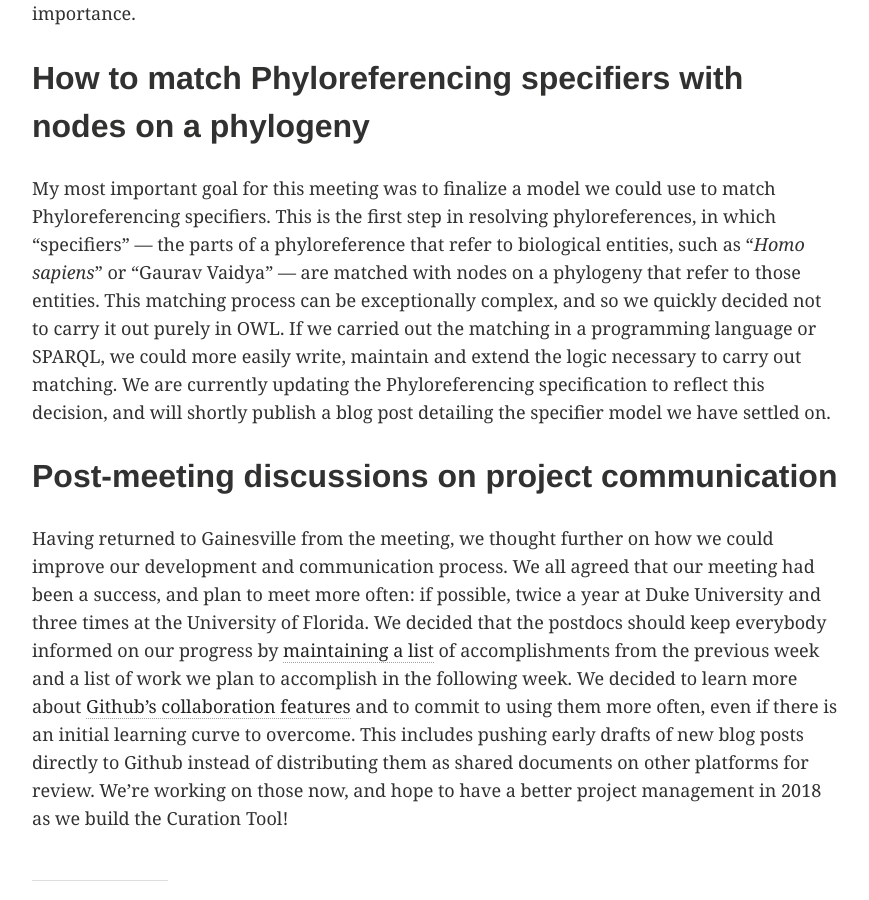
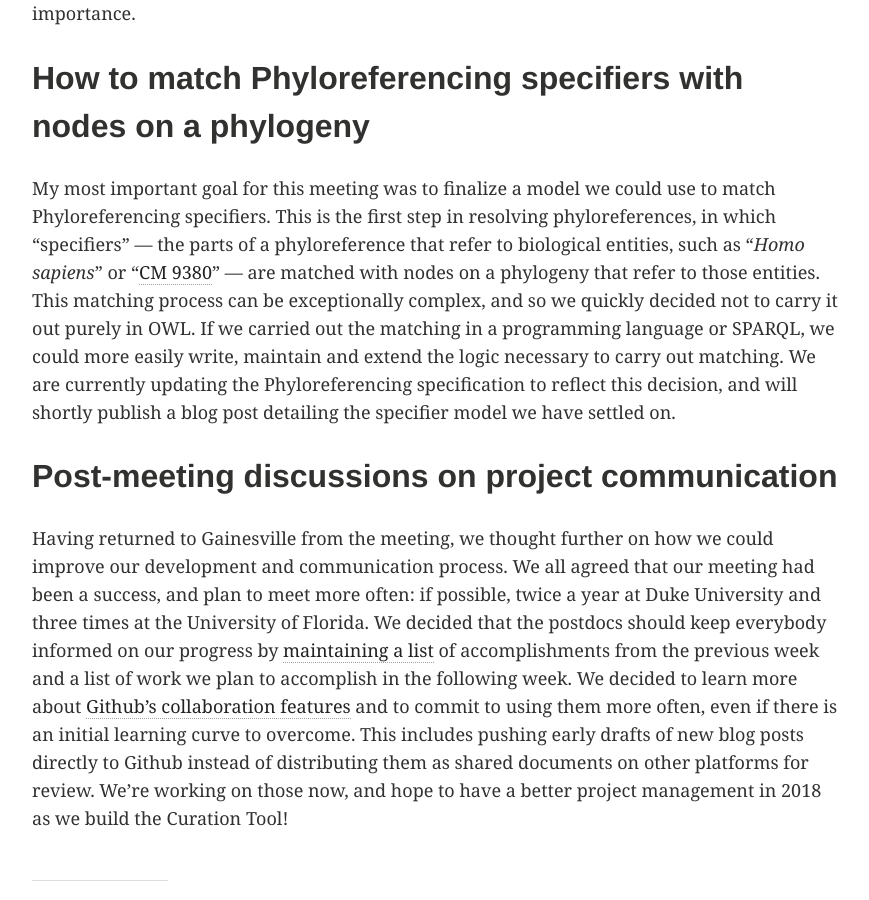
Before and after one commit to phyloref/phyloref.github.io, a Jekyll site: the page built from _posts/blog/2018-01-14-first-duke-university-meeting.md, in a window 1280 px wide and 900 px high, scrolled down 4862 px. Shown: the whole window, without its empty margins (64-933 px from the left). Built offline with Jekyll 4.4.1, drawn with Linux system fonts in a browser that asks for light colours; comment, search, counter and statistics services are not loaded.

Commit message:
Renamed example of a specimen from "Gaurav Vaidya" to "CM 9380" and linked to Wikipedia.

```diff
--- a/_posts/blog/2018-01-14-first-duke-university-meeting.md
+++ b/_posts/blog/2018-01-14-first-duke-university-meeting.md
@@ -45,7 +45,7 @@ We also reiterated the value of building a list of curated phyloreferences. Thes
 
 ## How to match Phyloreferencing specifiers with nodes on a phylogeny
 
-My most important goal for this meeting was to finalize a model we could use to match Phyloreferencing specifiers. This is the first step in resolving phyloreferences, in which “specifiers” — the parts of a phyloreference that refer to biological entities, such as “*Homo sapiens*” or “Gaurav Vaidya” — are matched with nodes on a phylogeny that refer to those entities. This matching process can be exceptionally complex, and so we quickly decided not to carry it out purely in OWL. If we carried out the matching in a programming language or SPARQL, we could more easily write, maintain and extend the logic necessary to carry out matching. We are currently updating the Phyloreferencing specification to reflect this decision, and will shortly publish a blog post detailing the specifier model we have settled on.
+My most important goal for this meeting was to finalize a model we could use to match Phyloreferencing specifiers. This is the first step in resolving phyloreferences, in which “specifiers” — the parts of a phyloreference that refer to biological entities, such as “*Homo sapiens*” or “[CM 9380](https://en.wikipedia.org/wiki/CM_9380)” — are matched with nodes on a phylogeny that refer to those entities. This matching process can be exceptionally complex, and so we quickly decided not to carry it out purely in OWL. If we carried out the matching in a programming language or SPARQL, we could more easily write, maintain and extend the logic necessary to carry out matching. We are currently updating the Phyloreferencing specification to reflect this decision, and will shortly publish a blog post detailing the specifier model we have settled on.
 
 ## Post-meeting discussions on project communication
 
```
